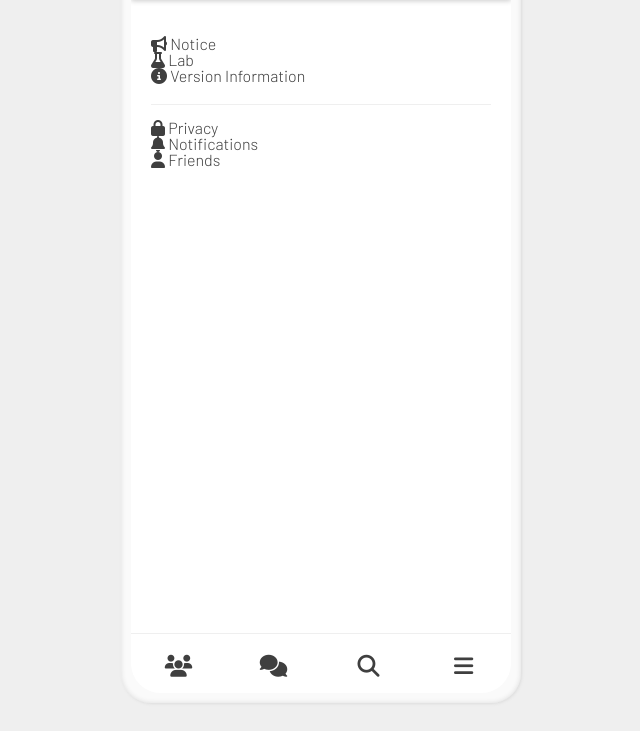
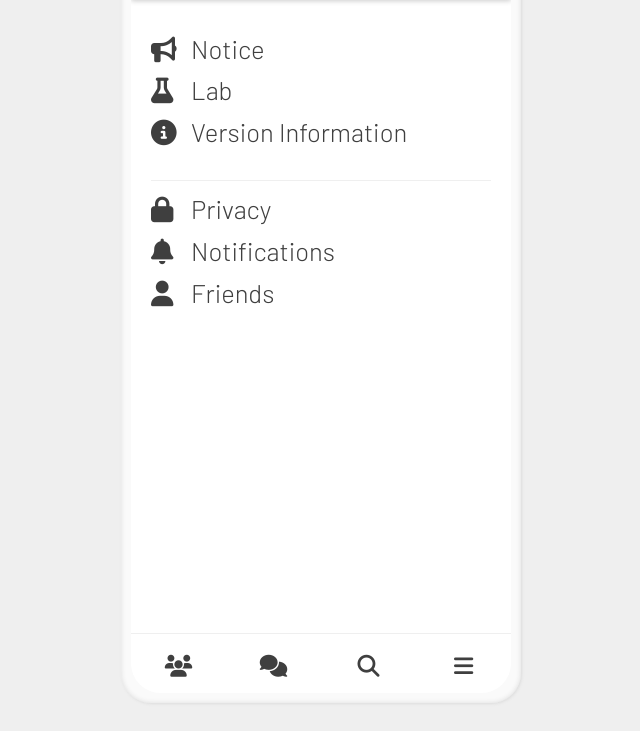
Before and after one commit to yimes34/Kokoa-clone, a plain HTML site: page settings.html in a window 1280 px wide. Shown: the part 147-878 px from the top of the page, without its empty margins (319-959 px from the left). Drawn offline with Linux system fonts and the light colour scheme; a web font is replaced by a local one.

Commit message:
setting.html updated

```diff
--- a/css/main.css
+++ b/css/main.css
@@ -208,3 +208,16 @@ main {
     transform: none;
   }
 }
+
+/* setting.html */
+
+.basic-setting li,
+.advanced-setting li {
+  font-size: 1.6em;
+  margin-bottom: 15px;
+}
+
+.basic-setting__menu i,
+.advanced-setting__menu i {
+  width: 35px;
+}
```
